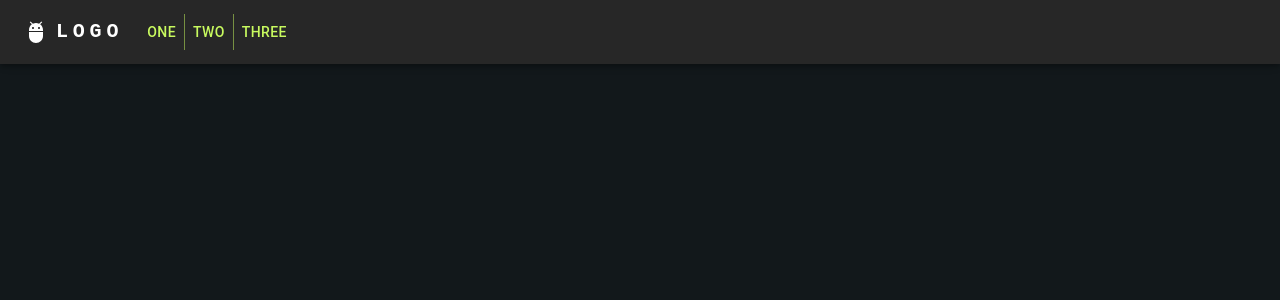
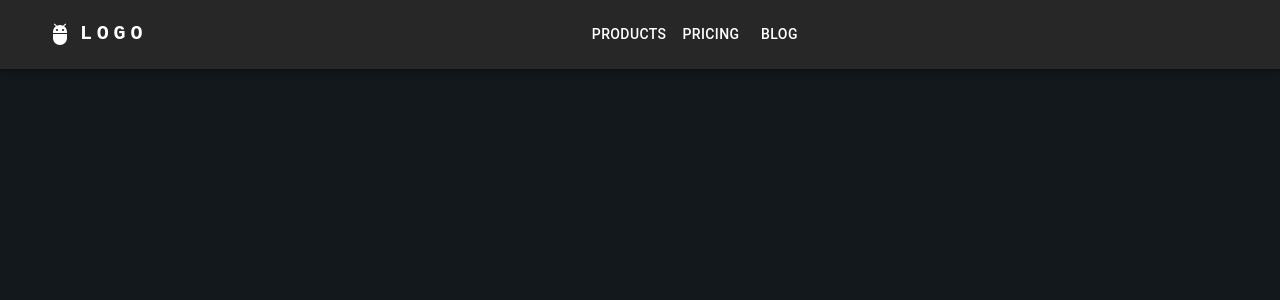
Before and after one commit to AleMot94/Hostal-CDLV-Beta, a React (Vite) app: page / in a window 1280 px wide. Shown: the top 300 px of the page. Built offline with nearby package versions, Linux system fonts and the light colour scheme.

Commit message:
creando navbar

```diff
--- a/src/App.tsx
+++ b/src/App.tsx
@@ -1,60 +1,14 @@
-import Container from '@mui/material/Container'
-import AppBar from '@mui/material/AppBar'
-import Toolbar from '@mui/material/Toolbar'
-import AdbIcon from '@mui/icons-material/Adb'
-import Typography from '@mui/material/Typography'
-import IconButton from '@mui/material/IconButton'
-import MenuIcon from '@mui/icons-material/Menu'
-// Button Grups
-import Button from '@mui/material/Button'
-import ButtonGroup from '@mui/material/ButtonGroup'
-import Box from '@mui/material/Box'
+import { Box } from '@mui/material'
+import NavBar from './common/NavBar'
 
 import './App.css'
 
 function App(): JSX.Element {
   return (
     <>
-      <Container>
-        <AppBar>
-          <Toolbar>
-            <IconButton
-              size='large'
-              edge='start'
-              color='inherit'
-              aria-label='menu'
-              sx={{ mr: 2, display: { md: 'none' } }}
-            >
-              <MenuIcon />
-            </IconButton>
-            <AdbIcon sx={{ display: { xs: 'none', md: 'flex' }, mr: 1 }} />
-            <Typography
-              variant='h6'
-              noWrap
-              component='a'
-              href='#app-bar-with-responsive-menu'
-              sx={{
-                mr: 2,
-                display: { xs: 'none', md: 'flex' },
-                fontFamily: 'monospace',
-                fontWeight: 700,
-                letterSpacing: '.3rem',
-                color: 'inherit',
-                textDecoration: 'none'
-              }}
-            >
-              LOGO
-            </Typography>
-            <Box sx={{}}>
-              <ButtonGroup variant='text' aria-label='text button group'>
-                <Button>One</Button>
-                <Button>Two</Button>
-                <Button>Three</Button>
-              </ButtonGroup>
-            </Box>
-          </Toolbar>
-        </AppBar>
-      </Container>
+      <Box>
+        <NavBar />
+      </Box>
     </>
   )
 }
--- /dev/null
+++ b/src/common/NavBar.tsx
@@ -0,0 +1,112 @@
+import React from 'react'
+import AppBar from '@mui/material/AppBar'
+import Toolbar from '@mui/material/Toolbar'
+import AdbIcon from '@mui/icons-material/Adb'
+import Typography from '@mui/material/Typography'
+import IconButton from '@mui/material/IconButton'
+import MenuIcon from '@mui/icons-material/Menu'
+import Container from '@mui/material/Container'
+import Stack from '@mui/material/Stack'
+import Menu from '@mui/material/Menu'
+import MenuItem from '@mui/material/MenuItem'
+// Button Grups
+import Button from '@mui/material/Button'
+import ButtonGroup from '@mui/material/ButtonGroup'
+import Box from '@mui/material/Box'
+
+const pages = ['Products', 'Pricing', 'Blog']
+
+const NavBar: React.FC = () => {
+  const [anchorElNav, setAnchorElNav] = React.useState<null | HTMLElement>(null)
+
+  const handleOpenNavMenu = (event: React.MouseEvent<HTMLElement>) => {
+    setAnchorElNav(event.currentTarget)
+  }
+
+  const handleCloseNavMenu = () => {
+    setAnchorElNav(null)
+  }
+
+  return (
+    <Box sx={{ flexGrow: 1 }}>
+      <AppBar>
+        <Toolbar>
+          <Container maxWidth='xl' sx={{ display: 'flex' }}>
+            <IconButton
+              size='large'
+              edge='start'
+              color='inherit'
+              aria-label='menu'
+              onClick={handleOpenNavMenu}
+              aria-controls='menu-appbar'
+              sx={{ mr: 2, display: { md: 'none' } }}
+            >
+              <MenuIcon />
+            </IconButton>
+
+            <Stack direction='row' sx={{ flexGrow: 1, alignItems: 'center' }}>
+              <AdbIcon sx={{ display: { xs: 'none', md: 'flex' }, mr: 1 }} />
+
+              <Typography
+                variant='h6'
+                noWrap
+                component='a'
+                href='#app-bar-with-responsive-menu'
+                sx={{
+                  mr: 2,
+                  display: { xs: 'none', md: 'flex' },
+                  fontFamily: 'monospace',
+                  fontWeight: 700,
+                  letterSpacing: '.3rem',
+                  color: 'inherit',
+                  textDecoration: 'none'
+                }}
+              >
+                LOGO
+              </Typography>
+            </Stack>
+
+            <Menu
+              id='menu-appbar'
+              anchorEl={anchorElNav}
+              anchorOrigin={{
+                vertical: 'bottom',
+                horizontal: 'left'
+              }}
+              keepMounted
+              transformOrigin={{
+                vertical: 'top',
+                horizontal: 'left'
+              }}
+              open={Boolean(anchorElNav)}
+              onClose={handleCloseNavMenu}
+              sx={{
+                display: { xs: 'block', md: 'none' }
+              }}
+            >
+              {pages.map((page) => (
+                <MenuItem key={page} onClick={handleCloseNavMenu}>
+                  <Typography textAlign='center'>{page}</Typography>
+                </MenuItem>
+              ))}
+            </Menu>
+
+            <Box sx={{ flexGrow: 1, display: { xs: 'none', md: 'flex' } }}>
+              {pages.map((page) => (
+                <Button
+                  key={page}
+                  onClick={handleCloseNavMenu}
+                  sx={{ my: 2, color: 'white', display: 'block' }}
+                >
+                  {page}
+                </Button>
+              ))}
+            </Box>
+          </Container>
+        </Toolbar>
+      </AppBar>
+    </Box>
+  )
+}
+
+export default NavBar
```
